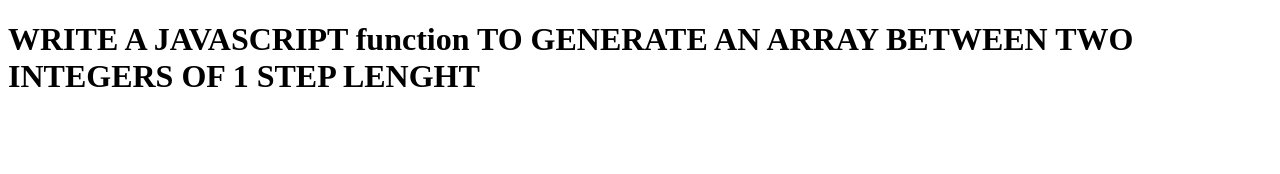
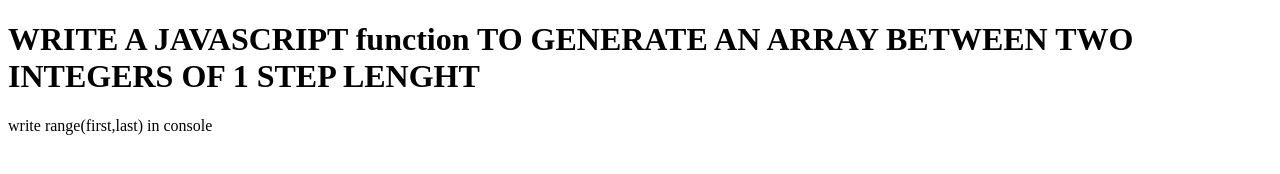
Before and after one commit to KanwaljeetSingh556/range.github.io, a plain HTML site: page index.html in a window 1280 px wide. Drawn offline with Linux system fonts and the light colour scheme.

Commit message:
Update and rename range.html to index.html

```diff
--- a/range.html
+++ b/index.html
@@ -8,6 +8,7 @@
 </head>
 <body>
     <h1>WRITE A JAVASCRIPT function TO GENERATE AN ARRAY BETWEEN TWO INTEGERS OF 1 STEP LENGHT</h1>
+    write range(first,last) in console
 
 </body>
 <script src="functionrange.js"></script>
```
